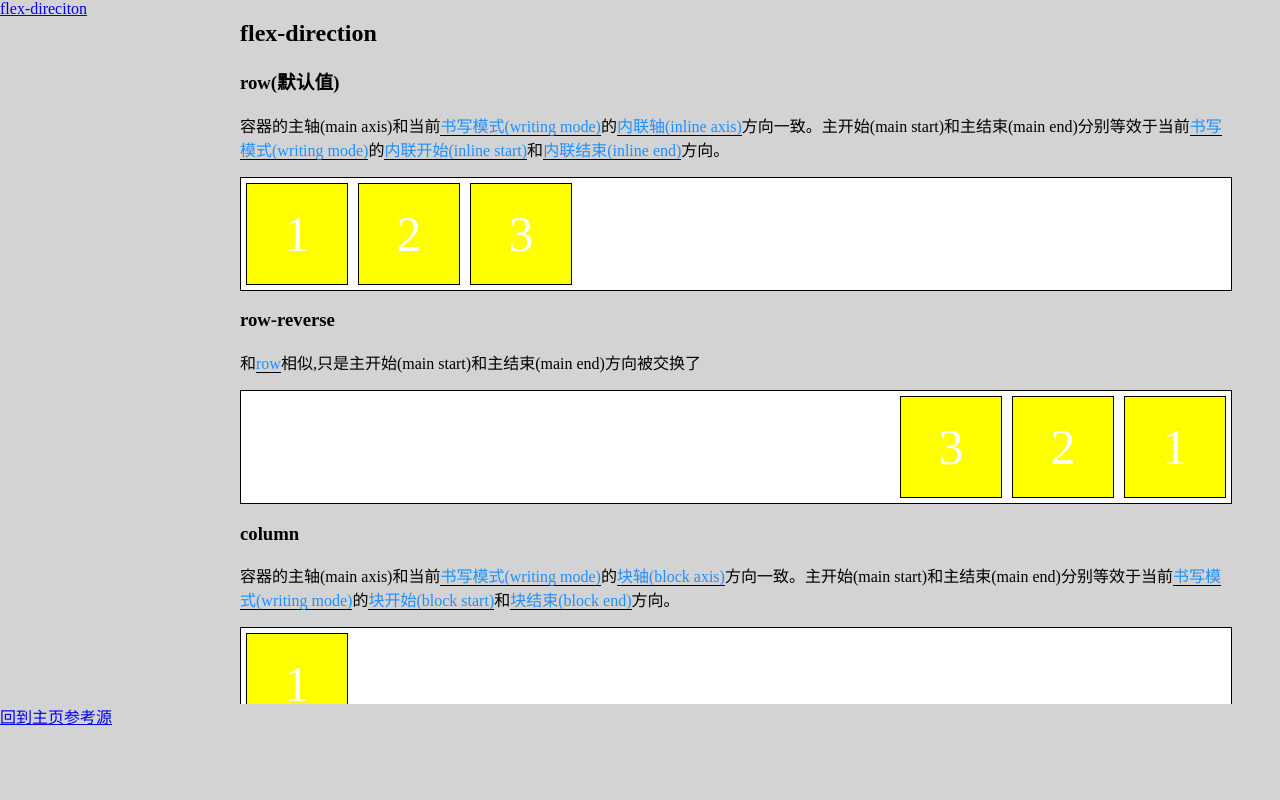
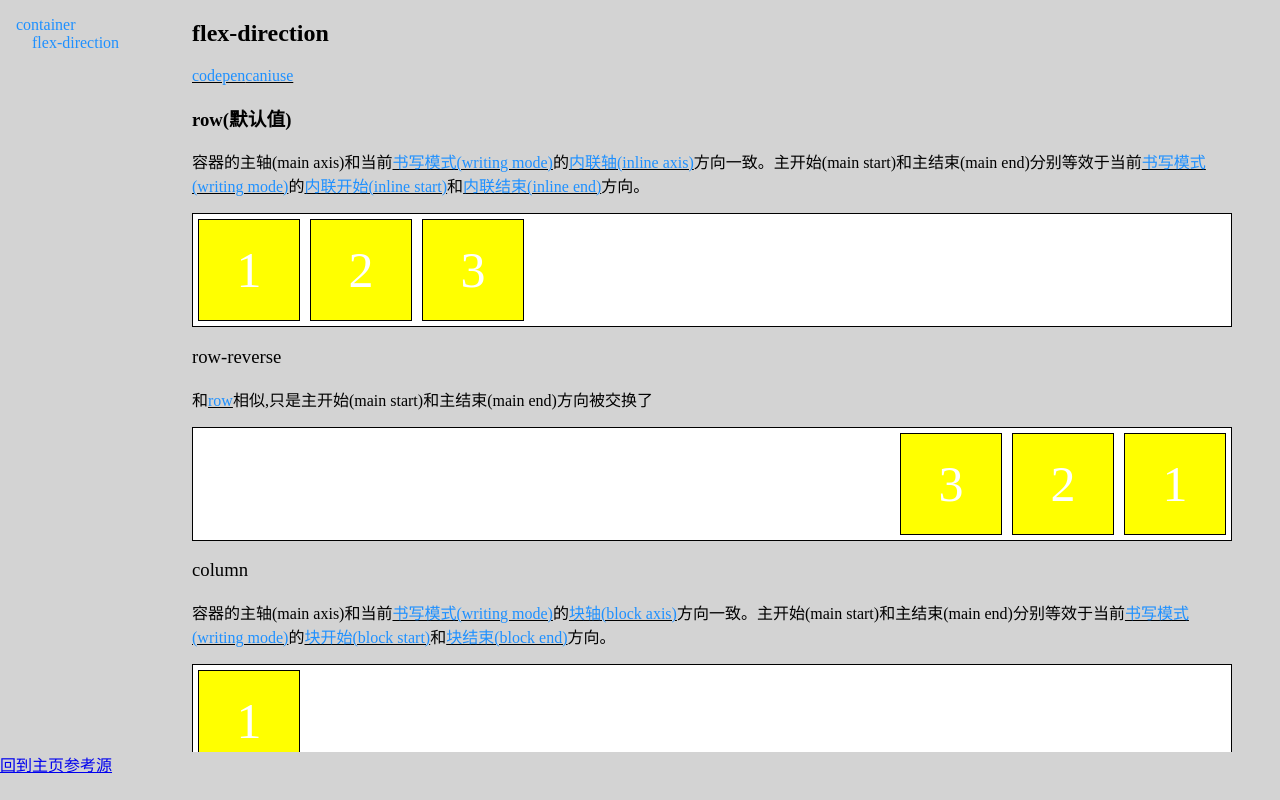
Before and after one commit to asurance/flex-tutorial, a Next.js app: page /properties/FlexDirection in a window 1280 px wide. Built offline with nearby package versions, Linux system fonts and the light colour scheme.

Commit message:
feat(nav): 调整导航栏样式

```diff
--- /dev/null
+++ b/components/NavLink.tsx
@@ -0,0 +1,19 @@
+import NavStyles from '../styles/Nav.module.css'
+
+import Link from 'next/link'
+import { ReactElement, ReactNode } from 'react'
+import { useRouter } from 'next/router'
+
+type Props = {
+    href: string;
+    children?: ReactNode;
+}
+
+export default function NavLink({
+    href,
+    children,
+}: Readonly<Props>): ReactElement {
+    const router = useRouter()
+    console.log(router)
+    return <Link href={href}><a className={NavStyles.link}>{children}</a></Link>
+}
--- a/components/PropertyLayout.tsx
+++ b/components/PropertyLayout.tsx
@@ -1,22 +1,28 @@
 import layoutStyles from '../styles/Layout.module.css'
 
-import Link from 'next/link'
 import type { ReactElement, ReactNode } from 'react'
 import Layout from './Layout'
+import PropertyNav from './PropertyNav'
+import { NavVO } from '../interfaces/NavVO'
 
 type Props = {
     children?: ReactNode;
     title?: string;
 }
 
+const containers: NavVO[] = [
+    {
+        link: 'FlexDirection',
+        text: 'flex-direction',
+    }
+]
+
 const PropertyLayout = ({
     children,
     title,
 }: Readonly<Props>): ReactElement => {
     return <Layout title={title}>
-        <nav id={layoutStyles['property-list']} >
-            <Link href="/properties/FlexDirection">flex-direciton</Link>
-        </nav>
+        <PropertyNav container={containers} />
         <article id={layoutStyles.article}>{children}</article>
     </Layout>
 }
--- /dev/null
+++ b/components/PropertyNav.tsx
@@ -0,0 +1,25 @@
+import navStyles from '../styles/Nav.module.css'
+
+import { ReactElement } from 'react'
+import { NavVO } from '../interfaces/NavVO'
+import NavLink from './NavLink'
+
+type Props = {
+    container: NavVO[]
+}
+
+export default function PropertyNav({
+    container,
+}: Readonly<Props>): ReactElement {
+    const navs = container.map(vo => <li key={vo.link}><NavLink href={`/properties/${vo.link}`}>{vo.text}</NavLink></li>)
+    return (<nav id={navStyles.nav}>
+        <ul className={navStyles.ul}>
+            <li>
+                <NavLink href="/">container</NavLink>
+                <ul className={navStyles.ul}>
+                    {navs}
+                </ul>
+            </li>
+        </ul>
+    </nav>)
+}
--- a/components/PropertyValue.tsx
+++ b/components/PropertyValue.tsx
@@ -13,7 +13,7 @@ function PropertyValue<T extends string>({
 }: Readonly<Props<T>>): ReactElement {
     return (
         <section>
-            <header><h1 id={value}>{`${value}${isDefault ? '(默认值)' : ''}`}</h1></header>
+            <header><h1 id={value} style={{ fontWeight: isDefault ? 'bold' : 'normal' }} >{`${value}${isDefault ? '(默认值)' : ''}`}</h1></header>
             {children}
         </section>
     )
--- /dev/null
+++ b/interfaces/NavVO.ts
@@ -0,0 +1,4 @@
+export interface NavVO {
+    link: string;
+    text: string;
+}
--- a/pages/properties/FlexDirection.tsx
+++ b/pages/properties/FlexDirection.tsx
@@ -12,6 +12,10 @@ const Column = <StyledLink href="/properties/FlexDirection#column">column</Style
 const FlexDirection = (): ReactElement => {
     return <PropertyLayout title="flex-direciton">
         <header><h1>flex-direction</h1></header>
+        <nav>
+            <StyledLink href="https://codepen.io/asurance/pen/RwGeBjL">codepen</StyledLink>
+            <StyledLink href="https://caniuse.com/?search=flex-direction">caniuse</StyledLink>
+        </nav>
         <PropertyValue value="row" isDefault  >
             <p>容器的{MainAxis}和当前{WritingMode}的{InlineAxis}方向一致。{MainStart}和{MainEnd}分别等效于当前{WritingMode}的{InlineStart}和{InlineEnd}方向。</p>
             <section>
@@ -52,7 +56,6 @@ const FlexDirection = (): ReactElement => {
                 </FlexContainer>
             </section>
         </PropertyValue>
-        <StyledLink href="https://codepen.io/asurance/pen/RwGeBjL">codepen</StyledLink>
     </PropertyLayout>
 }
 
--- a/styles/Layout.module.css
+++ b/styles/Layout.module.css
@@ -1,34 +1,22 @@
 #layout {
-    --header-height: 0em;
-    --footer--height: 6em;
-    --property-list-width: 12em;
+    height: 100vh;
+    display: flex;
+    flex-direction: column;
 }
 
 #footer {
-    position: fixed;
-    bottom: 0px;
-    height: var(--footer--height)
+    flex: none;
+    height: 3em
 }
 
 #main {
     flex: auto;
+    height: 0;
+    display: flex;
 }
 
 #article {
-    position: fixed;
-    top: var(--header-height);
-    left: var(--property-list-width);
-    right: 0em;
+    flex: auto;
     padding: 0 3em;
-    bottom: var(--footer--height);
     overflow: hidden auto;
 }
-
-#property-list {
-    position: fixed;
-    top: var(--header-height);
-    left: 0px;
-    width: var(--property-list-width);
-    bottom: var(--footer--height);
-    overflow: hidden auto;
-}
--- a/styles/Link.module.css
+++ b/styles/Link.module.css
@@ -1,34 +1,18 @@
 .link {
-    --a-normal-text: dodgerblue;
-    --a-normal-underline: black;
-    --a-visited-text: var(--a-normal-text);
-    --a-visited-underline: var(--a-normal-underline);
-    --a-hover-text: cyan;
-    --a-hover-underline: var(--a-normal-underline);
-    --a-hover-bg: gray;
-    --a-active-text: peachpuff;
-    --a-active-underline: peachpuff;
-    text-decoration: none;
+    text-decoration-thickness: 1px;
+    text-decoration-color: black;
 }
 
 .link[href] {
-    color: var(--a-normal-text);
-    border-bottom: 1px solid var(--a-normal-underline);
-}
-
-.link:visited {
-    color: var(--a-visited-text);
-    border-bottom-color: var(--a-visited-underline);
+    color: dodgerblue;
 }
 
 .link[href]:focus, .link[href]:hover {
-    color: var(--a-hover-text);
-    border-bottom-color: var(--a-hover-underline);
-    background: var(--a-hover-bg);
-    border-bottom-width: 3px;
+    color: cyan;
+    background: gray;
+    text-decoration-thickness: 2px;
 }
 
 .link[href]:active {
-    color: var(--a-active-text);
-    border-color: var(--a-active-underline);
+    color: peachpuff;
 }
--- /dev/null
+++ b/styles/Nav.module.css
@@ -0,0 +1,30 @@
+#nav {
+    flex: 0 0 9em;
+    overflow: hidden auto;
+}
+
+.ul {
+    list-style-type: none;
+    padding-left: 1em;
+}
+
+.link .select {
+    font-weight: bold;
+}
+
+.link {
+    text-decoration: none;
+}
+
+.link[href] {
+    color: dodgerblue;
+}
+
+.link[href]:focus, .link[href]:hover {
+    color: cyan;
+    background: gray;
+}
+
+.link[href]:active {
+    color: peachpuff;
+}
```
